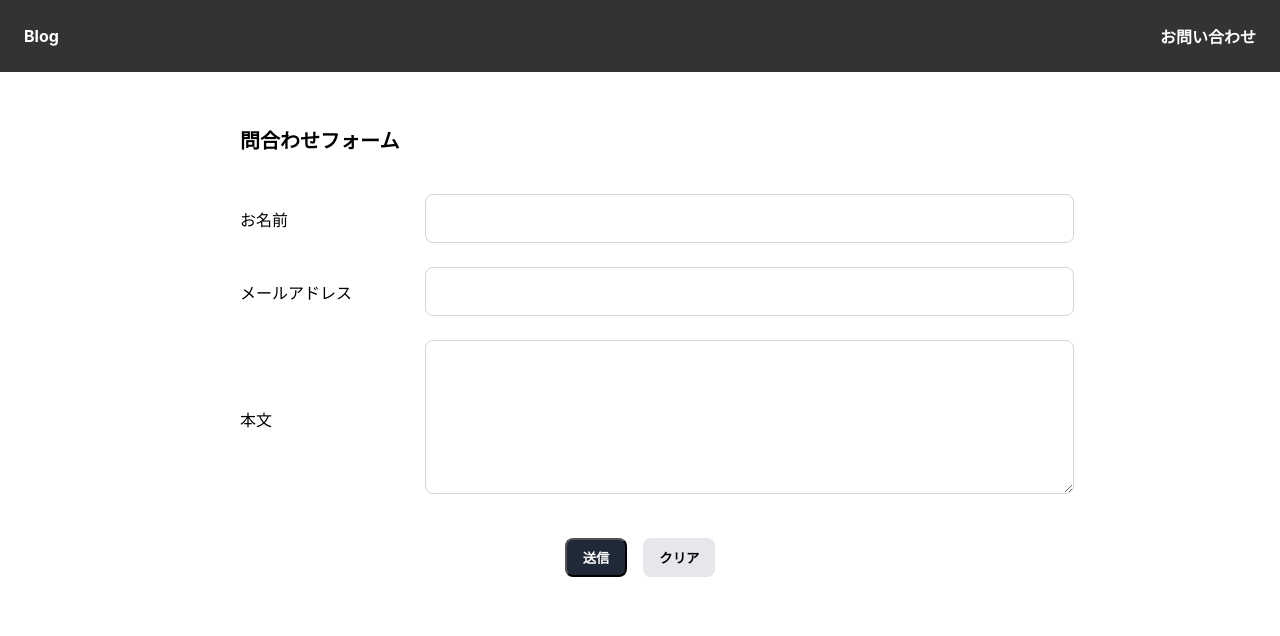
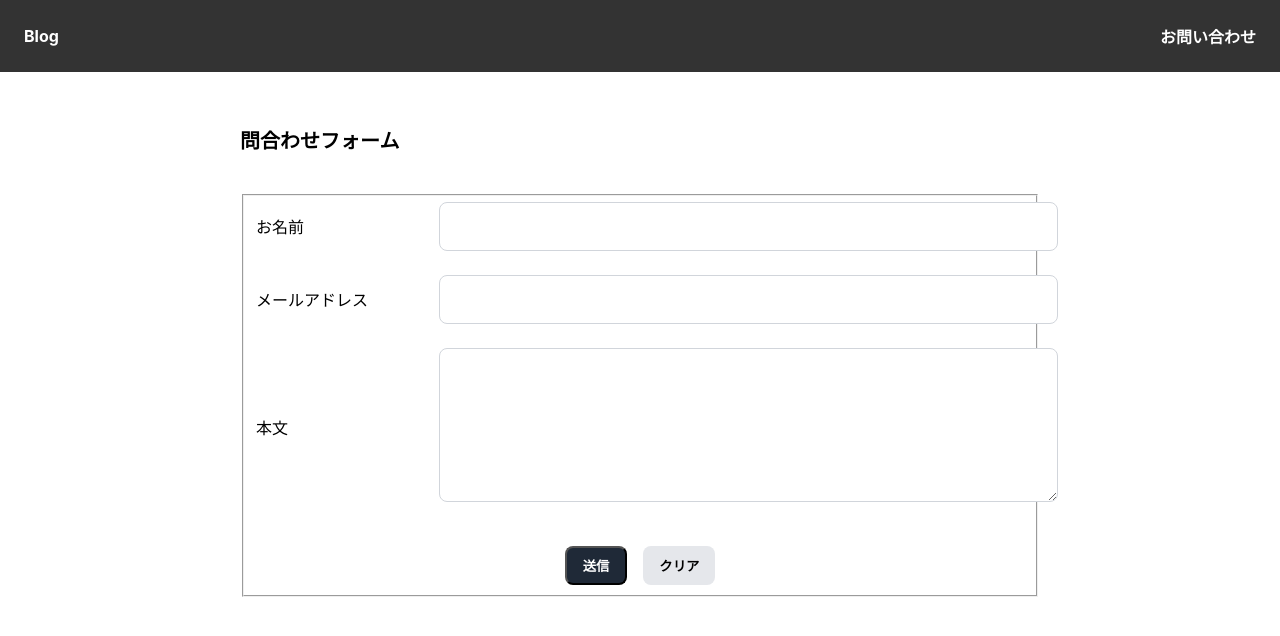
Before and after one commit to masatoshim/Chapter06, a React (Create React App) app in the folder simple-blog-app/: page /contact in a window 1280 px wide. Shown: the top 636 px of the page. Built offline with nearby package versions, Linux system fonts and the light colour scheme.

Commit message:
課題4の指摘対応

```diff
--- a/simple-blog-app/src/components/ContactPage.js
+++ b/simple-blog-app/src/components/ContactPage.js
@@ -42,6 +42,7 @@ export default function ContactPage() {
     <div className={classes.container}>
       <h1 className={classes.title}>問合わせフォーム</h1>
       <form onSubmit={handleSubmit(onsubmit)} noValidate>
+        <fieldset disabled={isSubmitting}>
           <div className={classes.parameter}>
             <label htmlFor="name" className={classes.parameterTitle}>お名前</label>
             <div className={classes.wFull}>
@@ -68,13 +69,14 @@ export default function ContactPage() {
             </div>
           </div>
           <div className={classes.centerRow}>
-          <button type="submit" disabled={isSubmitting} className={classes.submitButton}>
+            <button type="submit" className={classes.submitButton}>
               送信
             </button>
             <button type="button" onClick={() => reset()} className={classes.clearButton}>
               クリア
             </button>
           </div>
+        </fieldset>
       </form>
     </div>
   );
```
Lines whose indentation alone changed are shown as unchanged.
